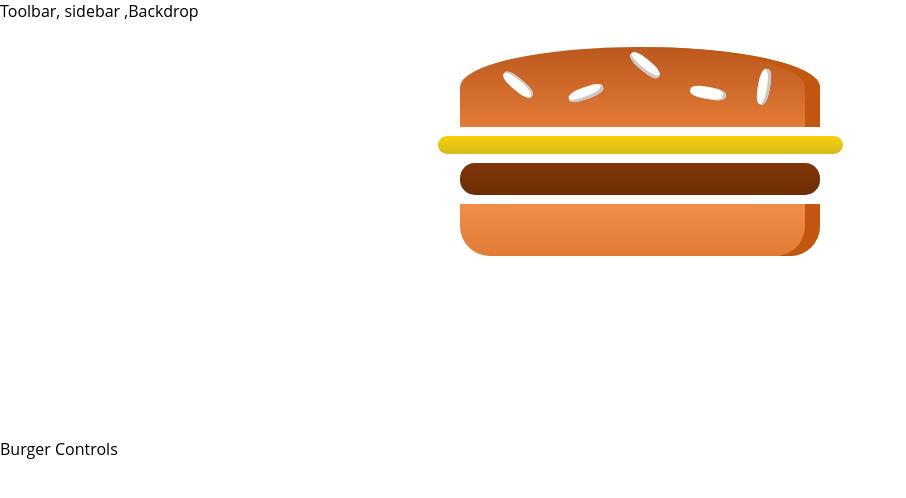
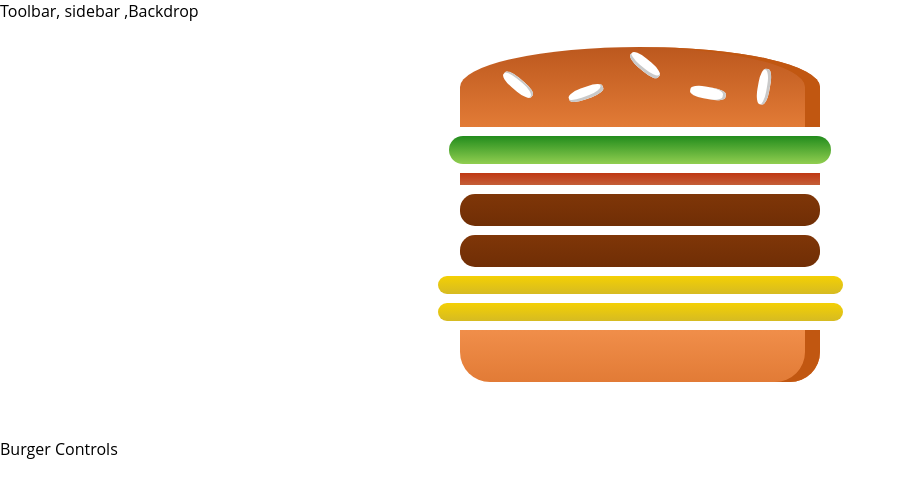
Before and after one commit to yozat02/Burger-Builder, a React app: page / in a window 1280 px wide. Shown: the top 498 px of the page, without its empty margins (0-906 px from the left). Built offline with nearby package versions, Linux system fonts and the light colour scheme.

Commit message:
Add dynamic ingrendients to burger

```diff
--- a/src/components/Burger/Burger.js
+++ b/src/components/Burger/Burger.js
@@ -3,11 +3,15 @@
 import BurgerIngredient from './BurgerIngredient/BurgerIngredient'
 
 const Burger = (props) => {
+    const transformIngredients = Object.keys(props.ingredients).map(igKey => {
+        return [...Array(props.ingredients[igKey])].map((_,i)=>{
+            return <BurgerIngredient key={igKey+i} type={igKey} />
+        })
+    })
     return (
         <div className={classes.Burger}>
             <BurgerIngredient type='bread-top'/>
-            <BurgerIngredient type='cheese' />
-            <BurgerIngredient type='meat' />
+            {transformIngredients}
             <BurgerIngredient type='bread-bottom' />
         </div>
     )
--- a/src/containers/BurgerBuilder/BurgerBuilder.js
+++ b/src/containers/BurgerBuilder/BurgerBuilder.js
@@ -3,11 +3,19 @@
 import Burger from '../../components/Burger/Burger'
 
 class BurgerBuilder extends Component {
+    state = {
+        ingredients : {
+            salad :1,
+            bacon :1,
+            meat:2,
+            cheese:2
+        }
+    }
     render(){
         return (
             <Auxi>
                 <div>
-                    <Burger />
+                    <Burger ingredients={this.state.ingredients}/>
                 </div>
                 <div>
                     Burger Controls
```
